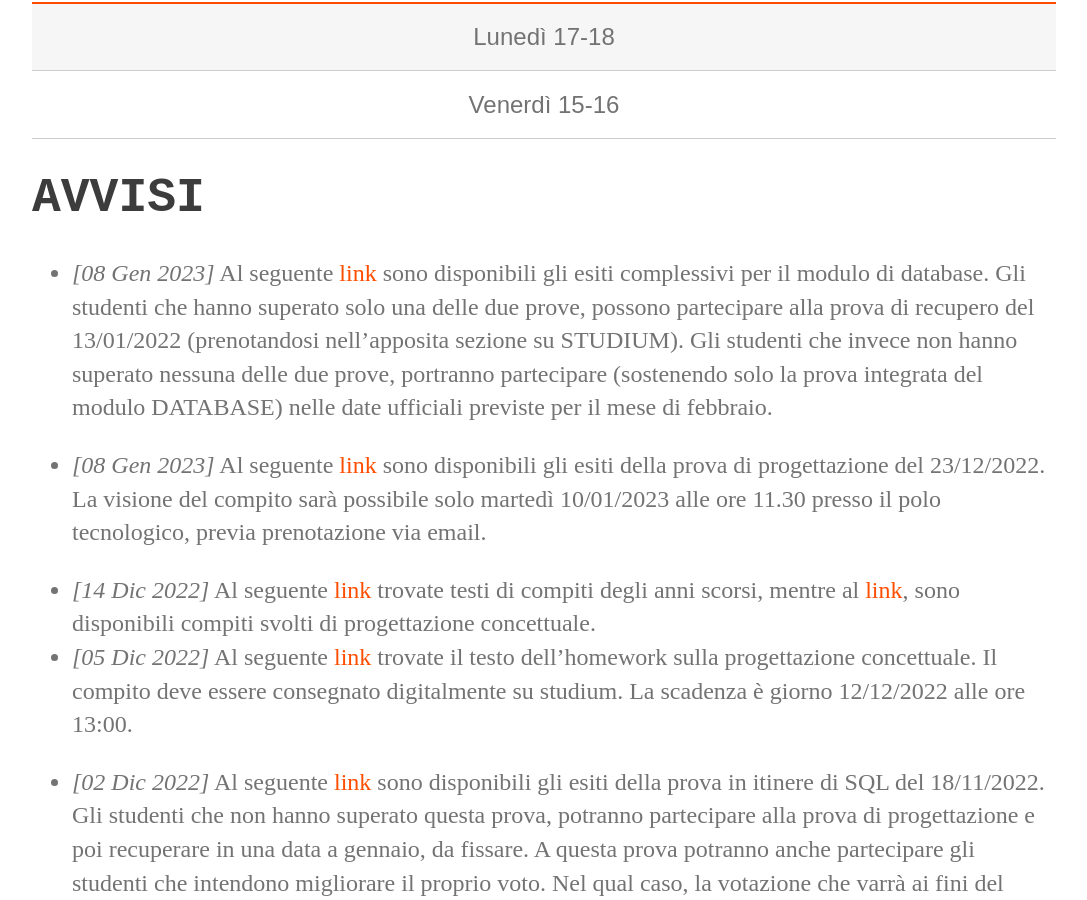
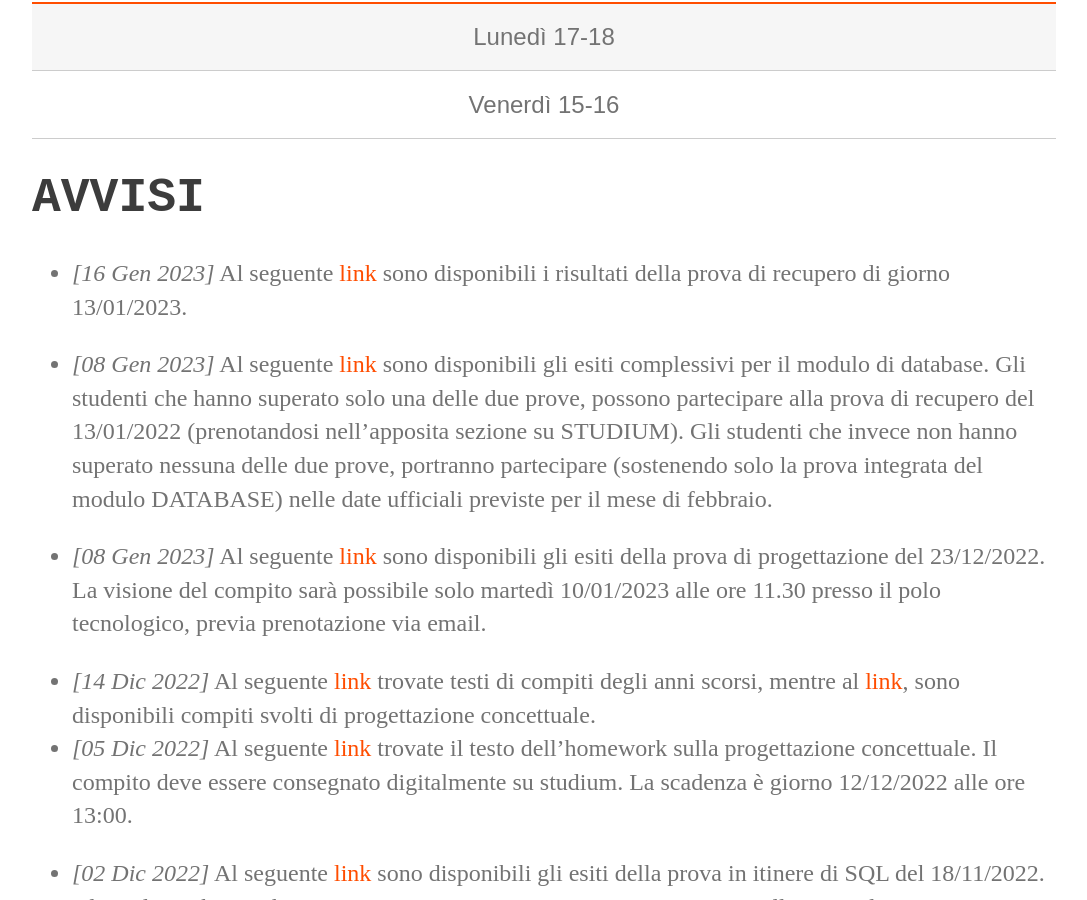
Before and after one commit to perceivelab/database-course, a Jekyll site: the page built from index.md, in a window 1280 px wide and 900 px high, scrolled down 507 px. Shown: the whole window, without its empty margins (96-1183 px from the left). Built offline with Jekyll 4.4.1, drawn with Linux system fonts in a browser that asks for light colours.

Commit message:
Update index.md

```diff
--- a/index.md
+++ b/index.md
@@ -20,6 +20,10 @@ layout: default
 
 
 # AVVISI
+
+
+- *[16 Gen 2023]* Al seguente [link](https://drive.google.com/file/d/1flwK1VkV_-MDe3mn1iY5ZkW81yPfb5vO/view?usp=sharing) sono disponibili i risultati della prova di recupero di giorno 13/01/2023.
+
 
 - *[08 Gen 2023]* Al seguente [link](https://drive.google.com/file/d/1WsVk5-IVbafOXJAOFls9BIOOiHl5nDFk/view?usp=sharing) sono disponibili gli esiti complessivi per il modulo di database. Gli studenti che hanno superato solo una delle due prove, possono partecipare alla prova di recupero del 13/01/2022 (prenotandosi nell'apposita sezione su STUDIUM). Gli studenti che invece non hanno superato nessuna delle due prove, portranno partecipare (sostenendo solo la prova integrata del modulo DATABASE) nelle date ufficiali previste per il mese di febbraio.
 
```
